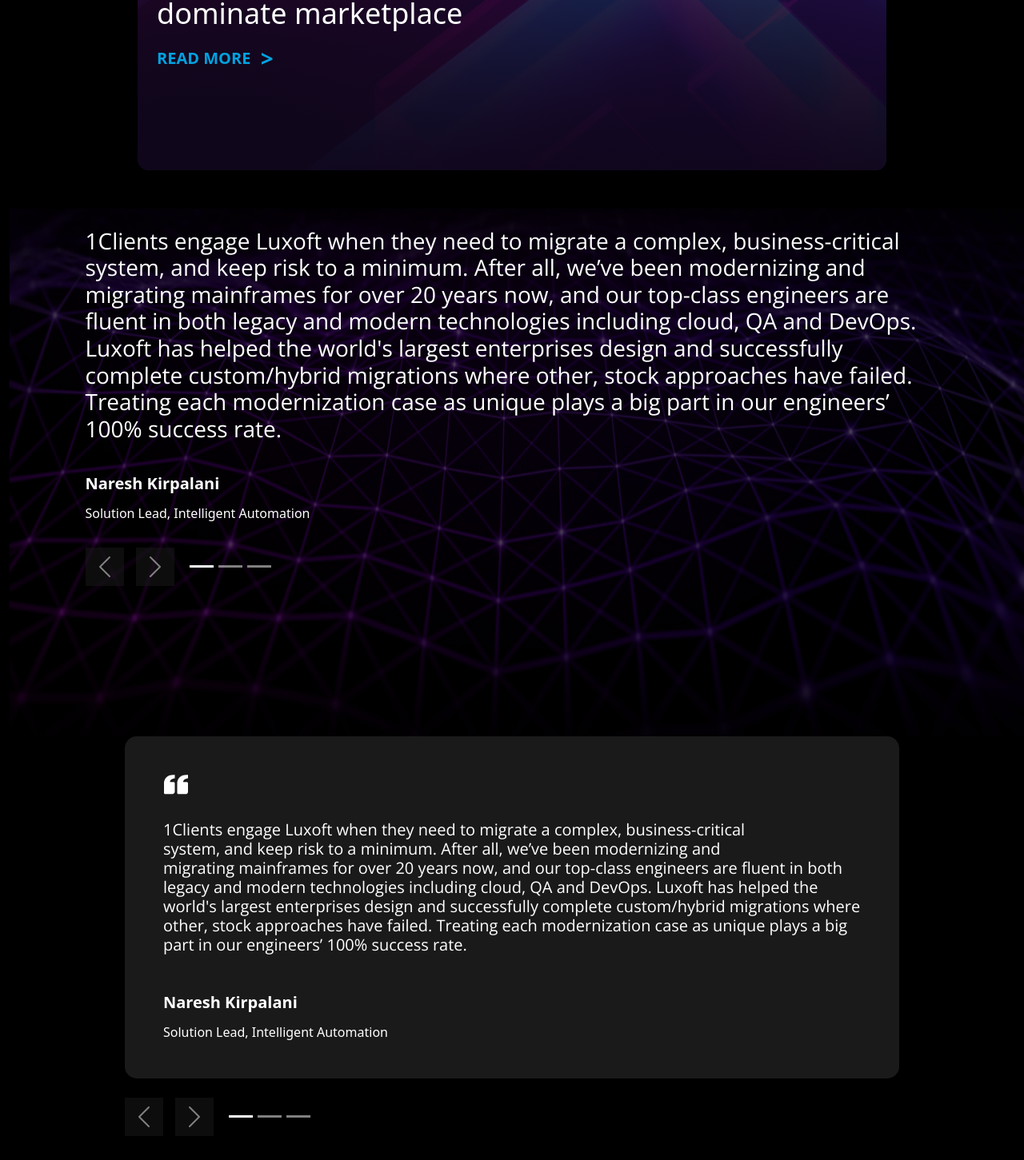
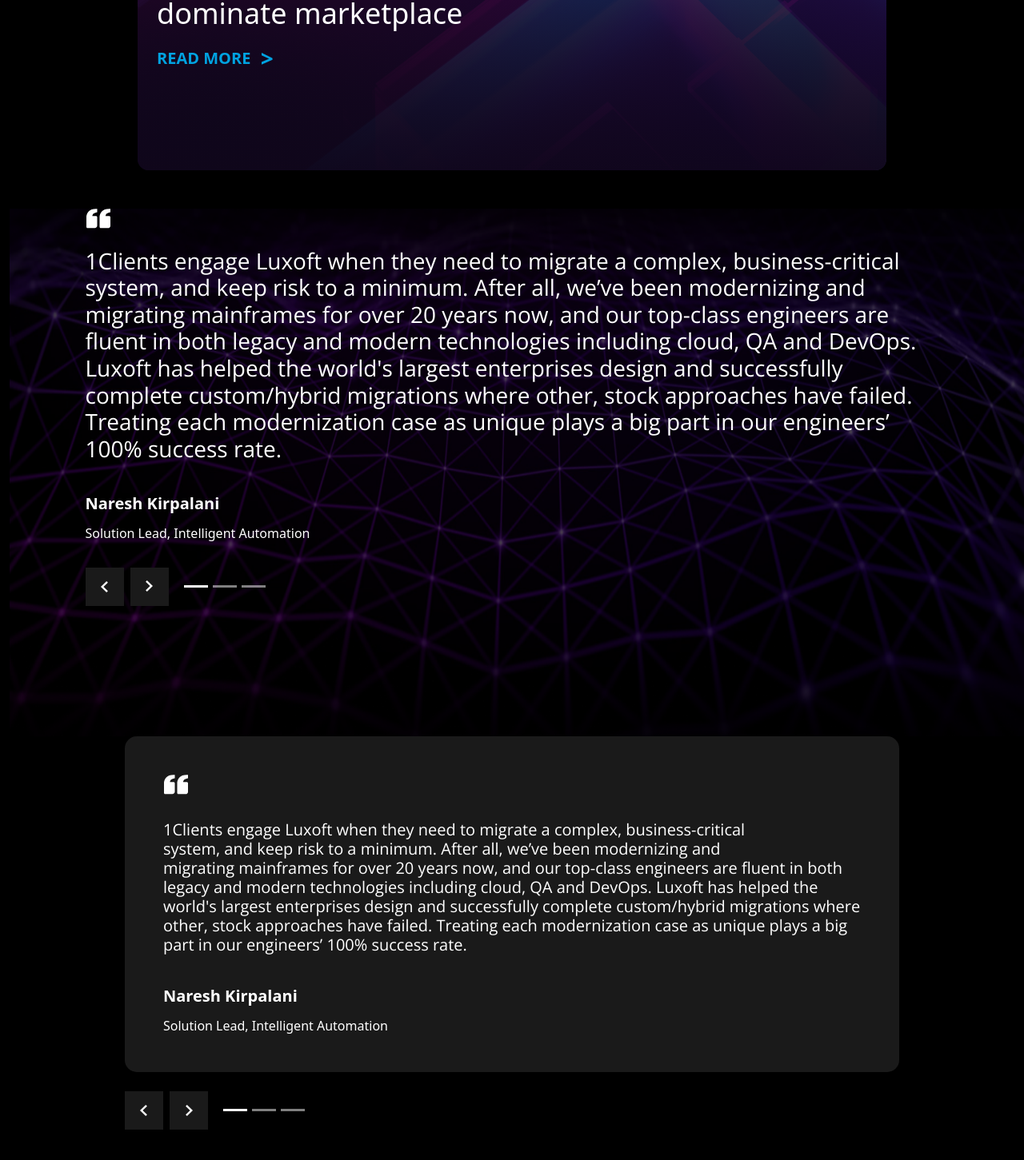
Before and after one commit to kovalenk/pr_for_luxoft, a Vue app: page / in a window 1280 px wide. Shown: the part 3495-4946 px from the top of the page at 80% size. Built offline with nearby package versions, Linux system fonts and the light colour scheme.

Commit message:
DGTLDEV-423780 - Quotes, remove unused js script

```diff
--- a/src/assets/scss/modules/quotes.scss
+++ b/src/assets/scss/modules/quotes.scss
@@ -7,11 +7,48 @@
     width: 100%;
     height: 100%;
 
-    @include  media-breakpoint-down(sm) {
+    @include media-breakpoint-down(sm) {
       display: none;
     }
   }
-  &--v2{
+
+  .carousel-control-prev, .carousel-control-next {
+    position: relative;
+    cursor: pointer;
+    opacity: 1;
+
+    display: flex;
+    flex-direction: row;
+    align-items: center;
+    justify-content: space-around;
+    width: 48px;
+    height: 48px;
+    background: $gray-20;
+
+    .carousel-control-prev-icon, .carousel-control-next-icon {
+      background-size: 9px;
+    }
+
+    .carousel-control-prev-icon {
+      //background-image: url("../../assets/images/arrow_right_white.svg");
+      background-image: url("~@/assets/images/arrow_right_white.svg");
+    }
+
+    .carousel-control-next-icon {
+      //background-image: url("../../assets/images/arrow_right_white.svg");
+      background-image: url("~@/assets/images/arrow_right_white.svg");
+    }
+  }
+
+  .carousel-control-prev {
+    transform: rotate(180deg);
+  }
+
+  .carousel-control-next {
+    margin-left: 8px;
+  }
+
+  &--v2 {
     height: 680px;
 
     @include media-breakpoint-down(lg) {
@@ -25,13 +62,17 @@
       height: auto;
       min-height: 680px;
     }
-    .carousel{
+
+    .carousel {
       height: auto;
-      .carousel-inner{
+
+      .carousel-inner {
         overflow: inherit;
       }
-      .carousel-item{
-          width: 100%;
+
+      .carousel-item {
+        width: 100%;
+
         &-default {
           margin: 0 auto;
           max-width: 968px;
@@ -42,10 +83,12 @@
           @include pl(6);
           @include pr(5);
           @include pb(5);
+
           @include media-breakpoint-down(sm) {
-            @include pl(2);
+            @include p(3);
           }
         }
+
         p {
           @include p(0);
           @include pt(4);
@@ -58,26 +101,54 @@
             font-size: $font-size-20;
             color: $white;
           }
+
+          @include media-breakpoint-down(sm) {
+            font-size: $font-size-16;
+          }
         }
-        h5{
-          @include pt(4);
+
+        h5 {
+          @include pt(3);
           font-weight: $font-weight-bold;
           font-size: $font-size-20;
+
+          @include media-breakpoint-down(lg) {
+            @include pl(2);
+            @include pt(3);
+
+            font-size: $font-size-16;
+          }
+
+          @include media-breakpoint-down(sm) {
+            @include pl(0);
+          }
         }
-        h6{
+
+        h6 {
           @include pt(1);
+          font-size: $font-size-16;
           font-weight: $font-weight-normal;
-          font-size: $font-size-16;
+
+          @include media-breakpoint-down(lg) {
+            @include pl(2);
+            @include pt(1);
+            font-size: $font-size-14;
+          }
+
+          @include media-breakpoint-down(sm) {
+            @include pl(0);
+          }
         }
       }
     }
-    .button-group{
+
+    .button-group {
       display: flex;
       max-width: 968px;
       margin: auto;
       @include mt(3);
       @include pb(1);
-      align-items:center;
+      align-items: center;
       @include media-breakpoint-down(lg) {
         display: flex;
         justify-content: flex-start;
@@ -93,36 +164,25 @@
         justify-content: flex-start;
         @include p(0);
       }
-      .carousel-indicators{
+
+      .carousel-indicators {
         @include m(0);
         @include ml(2);
         position: relative;
       }
-      }
-      .carousel-control-prev, .carousel-control-next{
-        position: relative;
-        cursor: pointer;
-          display: flex;
-          flex-direction: row;
-          align-items: center;
-          justify-content: space-around;
-          width: 48px;
-          height: 48px;
-          background: $gray-20;
-      }
-      .carousel-control-next{
-        margin-left: 15px;
-      }
+    }
   }
-  @include media-breakpoint-down(lg){
-    .carusel-wrapper--v2{
+
+  @include media-breakpoint-down(lg) {
+    .carusel-wrapper--v2 {
       position: relative;
     }
     &--v1 {
-      .quotes__wrapper{
-        .carusel-wrapper--v1{
+      .quotes__wrapper {
+        .carusel-wrapper--v1 {
           position: relative;
         }
+
         .quotes__block {
           opacity: 0;
           position: absolute;
@@ -130,15 +190,18 @@
           margin: auto;
           z-index: 1;
           transition: transform .5s, opacity .5s, z-index .5s;
+
           &.quotes--initial, &.quotes--active {
             opacity: 1;
             position: relative;
             z-index: 3;
           }
+
           &.quotes--prev, &.quotes--next {
             z-index: 2;
           }
-          &.quotes--prev{
+
+          &.quotes--prev {
             transform: translateX(-100%);
           }
 
@@ -146,11 +209,13 @@
             transform: translateX(100%);
           }
         }
-        .arrow-group{
-          .buttons-group{
+
+        .arrow-group {
+          .buttons-group {
             display: flex;
           }
-          .carousel__button--next--v1{
+
+          .carousel__button--next--v1 {
             display: flex;
             flex-direction: row;
             align-items: center;
@@ -159,7 +224,8 @@
             height: 48px;
             background: $gray-20;
           }
-          .carousel__button--prev--v1{
+
+          .carousel__button--prev--v1 {
             transform: rotate(180deg);
             display: flex;
             flex-direction: row;
@@ -170,14 +236,16 @@
             background: $gray-20;
             @include mr(2);
           }
-          .quotes__line{
+
+          .quotes__line {
             width: 24px;
             height: 2px;
             border-radius: 2px;
             border: 1px solid $gray;
             background-color: $gray;
             @include ml(1);
-            &.quotes--active{
+
+            &.quotes--active {
               border: 1px solid $white;
               background-color: $white;
 
@@ -189,14 +257,16 @@
     }
 
     &--v2 {
-      .quotes__wrapper{
+      .quotes__wrapper {
         @include p(0);
         min-width: 328px;
         height: 100%;
         margin: 0 auto;
-        .carusel-wrapper--v2{
+
+        .carusel-wrapper--v2 {
           position: relative;
         }
+
         .block {
           width: calc(100% - 20px);
           background: $gray-20;
@@ -206,6 +276,7 @@
           position: absolute;
           z-index: 1;
           transition: transform .5s, opacity .5s, z-index .5s;
+
           &.quotes--initial2, &.quotes--active2 {
             @include my(5);
             @include mx(2);
@@ -213,16 +284,20 @@
             position: relative;
             z-index: 3;
           }
+
           &.quotes--prev2, &.quotes--next2 {
             z-index: 2;
           }
+
           &.quotes--prev2 {
             transform: translateX(-100%);
           }
+
           &.quotes--next2 {
             transform: translateX(100%);
           }
-          .quotes{
+
+          .quotes {
             width: 30px;
             height: 24px;
             @include pt(4);
@@ -234,26 +309,28 @@
             line-height: $line-height-base;
             font-size: $font-size-16;
 
-            &.quotes__name{
+            &.quotes__name {
               @include pt(4);
               @include pl(2);
 
               font-weight: $font-weight-bold;
             }
-            .quotes__position{
+
+            .quotes__position {
               @include pt(1);
               @include pl(2);
 
               font-size: $font-size-14;
             }
           }
+        }
 
-        }
-        .arrow-group{
-          .buttons-group{
+        .arrow-group {
+          .buttons-group {
             display: flex;
           }
-          .carousel__button--next--v2{
+
+          .carousel__button--next--v2 {
             display: flex;
             flex-direction: row;
             align-items: center;
@@ -262,7 +339,8 @@
             height: 48px;
             background: $gray-20;
           }
-          .carousel__button--prev--v2{
+
+          .carousel__button--prev--v2 {
             transform: rotate(180deg);
             display: flex;
             flex-direction: row;
@@ -273,24 +351,27 @@
             background: $gray-20;
             @include mr(1);
           }
-          .quotes__pagination{
+
+          .quotes__pagination {
             display: flex;
             flex-direction: row;
             align-items: center;
             @include mr(4);
 
-            .quotes__line{
+            .quotes__line {
               width: 24px;
               height: 2px;
               border-radius: 2px;
               border: 1px solid $gray;
               background-color: $gray;
               @include ml(1);
-              &.quotes--active2{
+
+              &.quotes--active2 {
                 border: 1px solid $white;
                 background-color: $white;
               }
-              &:last-child{
+
+              &:last-child {
                 @include mr(4);
               }
             }
@@ -299,26 +380,41 @@
       }
     }
   }
-  &--v1{
+
+  &--v1 {
     position: relative;
 
     width: 100%;
     height: 660px;
     background-color: $black;
 
-    @include media-breakpoint-down(sm){
+    @include media-breakpoint-down(sm) {
       height: auto;
       min-height: 660px;
     }
-    .carousel{
+
+    .carousel {
       max-width: 1099px;
       height: 100%;
       margin: 0 auto;
       @include py(0);
       @include px(2);
-      .carousel-inner{
+
+      .carousel-inner {
         overflow: inherit;
       }
+
+      .picture {
+        @include media-breakpoint-down(lg) {
+          @include px(2);
+          @include pb(2);
+        }
+
+        @include media-breakpoint-down(sm) {
+          @include pl(0);
+        }
+      }
+
       p {
         @include pt(3);
         font-size: $font-size-28;
@@ -332,9 +428,11 @@
         @include media-breakpoint-down(sm) {
           width: 100%;
           @include p(0);
+          font-size: $font-size-16;
         }
       }
-      h5{
+
+      h5 {
         @include pt(3);
         font-weight: $font-weight-bold;
         font-size: $font-size-20;
@@ -350,27 +448,29 @@
           @include pl(0);
         }
       }
-      h6{
+
+      h6 {
         @include pt(1);
-            font-size: $font-size-16;
-            font-weight: $font-weight-normal;
+        font-size: $font-size-16;
+        font-weight: $font-weight-normal;
 
-            @include media-breakpoint-down(lg) {
-              @include pl(2);
-              @include pt(1);
-              font-size: $font-size-14;
-            }
+        @include media-breakpoint-down(lg) {
+          @include pl(2);
+          @include pt(1);
+          font-size: $font-size-14;
+        }
 
-            @include media-breakpoint-down(sm) {
-              @include pl(0);
-            }
+        @include media-breakpoint-down(sm) {
+          @include pl(0);
+        }
       }
     }
-    .button-group{
+
+    .button-group {
       display: flex;
       @include mt(3);
       @include pb(1);
-      align-items:center;
+      align-items: center;
       @include media-breakpoint-down(lg) {
         display: flex;
         justify-content: flex-start;
@@ -388,25 +488,12 @@
         justify-content: flex-start;
         @include p(0);
       }
-      .carousel-indicators{
+
+      .carousel-indicators {
         @include m(0);
         @include ml(2);
         position: relative;
       }
-      }
-      .carousel-control-prev, .carousel-control-next{
-        position: relative;
-        cursor: pointer;
-          display: flex;
-          flex-direction: row;
-          align-items: center;
-          justify-content: space-around;
-          width: 48px;
-          height: 48px;
-          background: $gray-20;
-      }
-      .carousel-control-next{
-        margin-left: 15px;
-      }
     }
+  }
 }
--- a/src/examples/Quotes.vue
+++ b/src/examples/Quotes.vue
@@ -6,40 +6,63 @@
       <div id="carouselExampleIndicators" class="carousel slide">
         <div class="carousel-inner">
           <div class="carousel-item active">
+            <img class="picture" src="../assets/images/quotes/quotes.svg" alt="">
             <p>
-              1Clients engage Luxoft when they need to migrate a complex, business-critical <br>system, and keep risk to a minimum. After all, we’ve been modernizing and <br>migrating mainframes for over 20 years now, and our top-class engineers are fluent in both legacy and modern technologies including cloud, QA and DevOps. Luxoft has helped the world's largest enterprises design and successfully complete custom/hybrid migrations where other, stock approaches have failed. Treating each modernization case as unique plays a big part in our engineers’ 100% success rate.
+              1Clients engage Luxoft when they need to migrate a complex, business-critical <br>system, and keep risk to
+              a minimum. After all, we’ve been modernizing and <br>migrating mainframes for over 20 years now, and our
+              top-class engineers are fluent in both legacy and modern technologies including cloud, QA and DevOps.
+              Luxoft has helped the world's largest enterprises design and successfully complete custom/hybrid
+              migrations where other, stock approaches have failed. Treating each modernization case as unique plays a
+              big part in our engineers’ 100% success rate.
             </p>
             <h5>Naresh Kirpalani</h5>
             <h6>Solution Lead, Intelligent Automation</h6>
           </div>
           <div class="carousel-item">
+            <img class="picture" src="../assets/images/quotes/quotes.svg" alt="">
             <p>
-              2Clients engage Luxoft when they need to migrate a complex, business-critical <br>system, and keep risk to a minimum. After all, we’ve been modernizing and <br>migrating mainframes for over 20 years now, and our top-class engineers are fluent in both legacy and modern technologies including cloud, QA and DevOps. Luxoft has helped the world's largest enterprises design and successfully complete custom/hybrid migrations where other, stock approaches have failed. Treating each modernization case as unique plays a big part in our engineers’ 100% success rate.
+              2Clients engage Luxoft when they need to migrate a complex, business-critical <br>system, and keep risk to
+              a minimum. After all, we’ve been modernizing and <br>migrating mainframes for over 20 years now, and our
+              top-class engineers are fluent in both legacy and modern technologies including cloud, QA and DevOps.
+              Luxoft has helped the world's largest enterprises design and successfully complete custom/hybrid
+              migrations where other, stock approaches have failed. Treating each modernization case as unique plays a
+              big part in our engineers’ 100% success rate.
             </p>
             <h5>Naresh Kirpalani</h5>
             <h6>Solution Lead, Intelligent Automation</h6>
           </div>
           <div class="carousel-item">
+            <img class="picture" src="../assets/images/quotes/quotes.svg" alt="">
             <p>
-              3Clients engage Luxoft when they need to migrate a complex, business-critical <br>system, and keep risk to a minimum. After all, we’ve been modernizing and <br>migrating mainframes for over 20 years now, and our top-class engineers are fluent in both legacy and modern technologies including cloud, QA and DevOps. Luxoft has helped the world's largest enterprises design and successfully complete custom/hybrid migrations where other, stock approaches have failed. Treating each modernization case as unique plays a big part in our engineers’ 100% success rate.
+              3Clients engage Luxoft when they need to migrate a complex, business-critical <br>system, and keep risk to
+              a minimum. After all, we’ve been modernizing and <br>migrating mainframes for over 20 years now, and our
+              top-class engineers are fluent in both legacy and modern technologies including cloud, QA and DevOps.
+              Luxoft has helped the world's largest enterprises design and successfully complete custom/hybrid
+              migrations where other, stock approaches have failed. Treating each modernization case as unique plays a
+              big part in our engineers’ 100% success rate.
             </p>
             <h5>Naresh Kirpalani</h5>
             <h6>Solution Lead, Intelligent Automation</h6>
           </div>
         </div>
         <div class="button-group">
-         <button class="carousel-control-prev" type="button" data-bs-target="#carouselExampleIndicators" data-bs-slide="prev">
+          <button class="carousel-control-prev" type="button" data-bs-target="#carouselExampleIndicators"
+                  data-bs-slide="prev">
             <span class="carousel-control-prev-icon" aria-hidden="true"></span>
             <span class="visually-hidden">Previous</span>
           </button>
-          <button class="carousel-control-next" type="button" data-bs-target="#carouselExampleIndicators" data-bs-slide="next">
+          <button class="carousel-control-next" type="button" data-bs-target="#carouselExampleIndicators"
+                  data-bs-slide="next">
             <span class="carousel-control-next-icon" aria-hidden="true"></span>
             <span class="visually-hidden">Next</span>
           </button>
           <div class="carousel-indicators">
-            <button type="button" data-bs-target="#carouselExampleIndicators" data-bs-slide-to="0" class="active" aria-current="true" aria-label="Slide 1"></button>
-            <button type="button" data-bs-target="#carouselExampleIndicators" data-bs-slide-to="1" aria-label="Slide 2"></button>
-            <button type="button" data-bs-target="#carouselExampleIndicators" data-bs-slide-to="2" aria-label="Slide 3"></button>
+            <button type="button" data-bs-target="#carouselExampleIndicators" data-bs-slide-to="0" class="active"
+                    aria-current="true" aria-label="Slide 1"></button>
+            <button type="button" data-bs-target="#carouselExampleIndicators" data-bs-slide-to="1"
+                    aria-label="Slide 2"></button>
+            <button type="button" data-bs-target="#carouselExampleIndicators" data-bs-slide-to="2"
+                    aria-label="Slide 3"></button>
           </div>
         </div>
       </div>
@@ -51,7 +74,12 @@
             <div class="carousel-item-default">
               <img class="picture" src="../assets/images/quotes/quotes.svg" alt="">
               <p>
-                  1Clients engage Luxoft when they need to migrate a complex, business-critical <br>system, and keep risk to a minimum. After all, we’ve been modernizing and <br>migrating mainframes for over 20 years now, and our top-class engineers are fluent in both legacy and modern technologies including cloud, QA and DevOps. Luxoft has helped the world's largest enterprises design and successfully complete custom/hybrid migrations where other, stock approaches have failed. Treating each modernization case as unique plays a big part in our engineers’ 100% success rate.
+                1Clients engage Luxoft when they need to migrate a complex, business-critical <br>system, and keep risk
+                to a minimum. After all, we’ve been modernizing and <br>migrating mainframes for over 20 years now, and
+                our top-class engineers are fluent in both legacy and modern technologies including cloud, QA and
+                DevOps. Luxoft has helped the world's largest enterprises design and successfully complete custom/hybrid
+                migrations where other, stock approaches have failed. Treating each modernization case as unique plays a
+                big part in our engineers’ 100% success rate.
               </p>
               <h5>Naresh Kirpalani</h5>
               <h6>Solution Lead, Intelligent Automation</h6>
@@ -61,7 +89,12 @@
             <div class="carousel-item-default">
               <img class="picture" src="../assets/images/quotes/quotes.svg" alt="">
               <p>
-                 1Clients engage Luxoft when they need to migrate a complex, business-critical <br>system, and keep risk to a minimum. After all, we’ve been modernizing and <br>migrating mainframes for over 20 years now, and our top-class engineers are fluent in both legacy and modern technologies including cloud, QA and DevOps. Luxoft has helped the world's largest enterprises design and successfully complete custom/hybrid migrations where other, stock approaches have failed. Treating each modernization case as unique plays a big part in our engineers’ 100% success rate.
+                1Clients engage Luxoft when they need to migrate a complex, business-critical <br>system, and keep risk
+                to a minimum. After all, we’ve been modernizing and <br>migrating mainframes for over 20 years now, and
+                our top-class engineers are fluent in both legacy and modern technologies including cloud, QA and
+                DevOps. Luxoft has helped the world's largest enterprises design and successfully complete custom/hybrid
+                migrations where other, stock approaches have failed. Treating each modernization case as unique plays a
+                big part in our engineers’ 100% success rate.
               </p>
               <h5>Naresh Kirpalani</h5>
               <h6>Solution Lead, Intelligent Automation</h6>
@@ -71,7 +104,12 @@
             <div class="carousel-item-default">
               <img class="picture" src="../assets/images/quotes/quotes.svg" alt="">
               <p>
-                 1Clients engage Luxoft when they need to migrate a complex, business-critical <br>system, and keep risk to a minimum. After all, we’ve been modernizing and <br>migrating mainframes for over 20 years now, and our top-class engineers are fluent in both legacy and modern technologies including cloud, QA and DevOps. Luxoft has helped the world's largest enterprises design and successfully complete custom/hybrid migrations where other, stock approaches have failed. Treating each modernization case as unique plays a big part in our engineers’ 100% success rate.
+                1Clients engage Luxoft when they need to migrate a complex, business-critical <br>system, and keep risk
+                to a minimum. After all, we’ve been modernizing and <br>migrating mainframes for over 20 years now, and
+                our top-class engineers are fluent in both legacy and modern technologies including cloud, QA and
+                DevOps. Luxoft has helped the world's largest enterprises design and successfully complete custom/hybrid
+                migrations where other, stock approaches have failed. Treating each modernization case as unique plays a
+                big part in our engineers’ 100% success rate.
               </p>
               <h5>Naresh Kirpalani</h5>
               <h6>Solution Lead, Intelligent Automation</h6>
@@ -79,18 +117,23 @@
           </div>
         </div>
         <div class="button-group">
-         <button class="carousel-control-prev" type="button" data-bs-target="#carouselExampleIndicators1" data-bs-slide="prev">
+          <button class="carousel-control-prev" type="button" data-bs-target="#carouselExampleIndicators1"
+                  data-bs-slide="prev">
             <span class="carousel-control-prev-icon" aria-hidden="true"></span>
             <span class="visually-hidden">Previous</span>
           </button>
-          <button class="carousel-control-next" type="button" data-bs-target="#carouselExampleIndicators1" data-bs-slide="next">
+          <button class="carousel-control-next" type="button" data-bs-target="#carouselExampleIndicators1"
+                  data-bs-slide="next">
             <span class="carousel-control-next-icon" aria-hidden="true"></span>
             <span class="visually-hidden">Next</span>
           </button>
           <div class="carousel-indicators">
-            <button type="button" data-bs-target="#carouselExampleIndicators1" data-bs-slide-to="0" class="active" aria-current="true" aria-label="Slide 1"></button>
-            <button type="button" data-bs-target="#carouselExampleIndicators1" data-bs-slide-to="1" aria-label="Slide 2"></button>
-            <button type="button" data-bs-target="#carouselExampleIndicators1" data-bs-slide-to="2" aria-label="Slide 3"></button>
+            <button type="button" data-bs-target="#carouselExampleIndicators1" data-bs-slide-to="0" class="active"
+                    aria-current="true" aria-label="Slide 1"></button>
+            <button type="button" data-bs-target="#carouselExampleIndicators1" data-bs-slide-to="1"
+                    aria-label="Slide 2"></button>
+            <button type="button" data-bs-target="#carouselExampleIndicators1" data-bs-slide-to="2"
+                    aria-label="Slide 3"></button>
           </div>
         </div>
       </div>
```
Also changed, not shown: src/assets/images/arrow_right_white.svg (added). Lines whose indentation alone changed are shown as unchanged.
